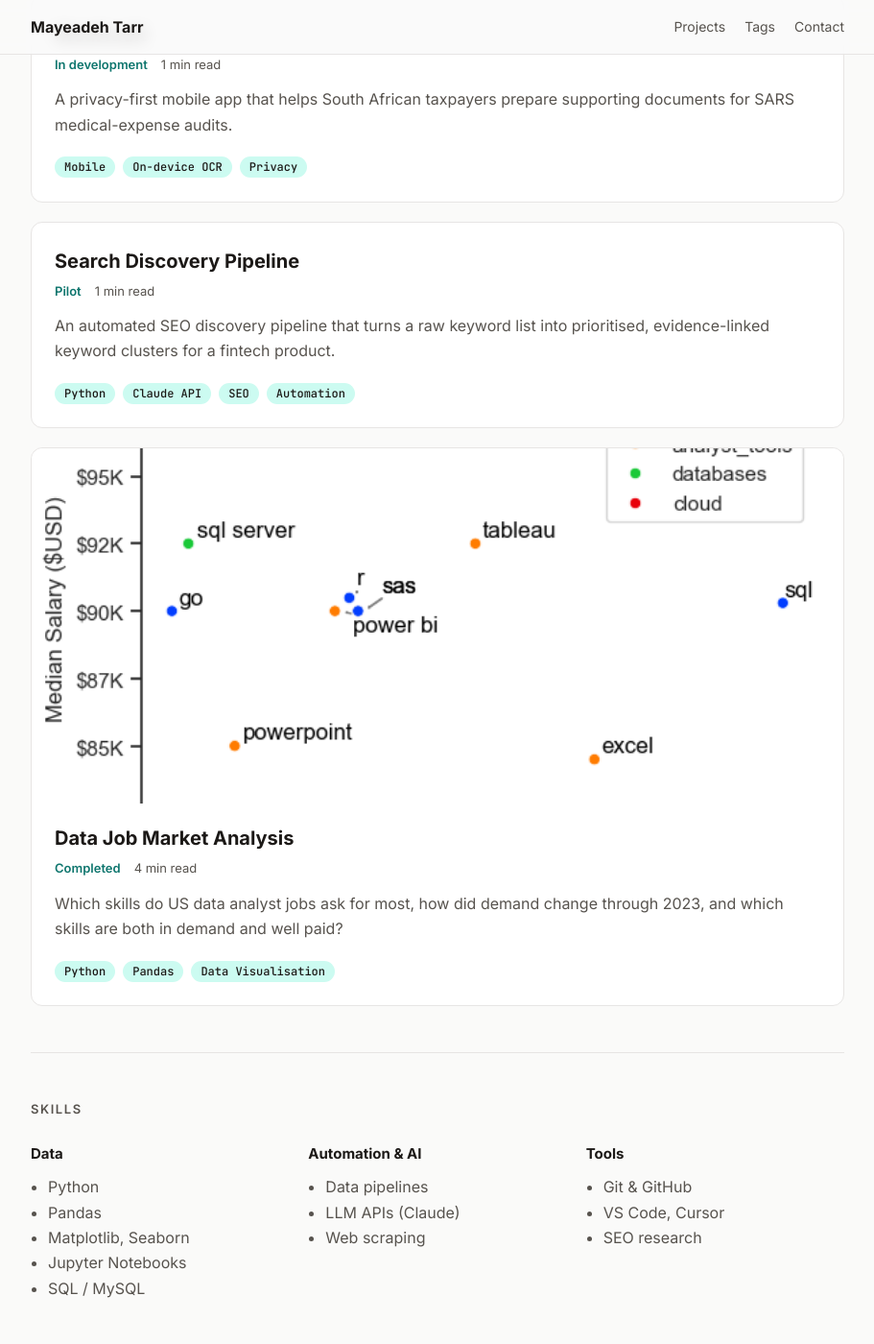
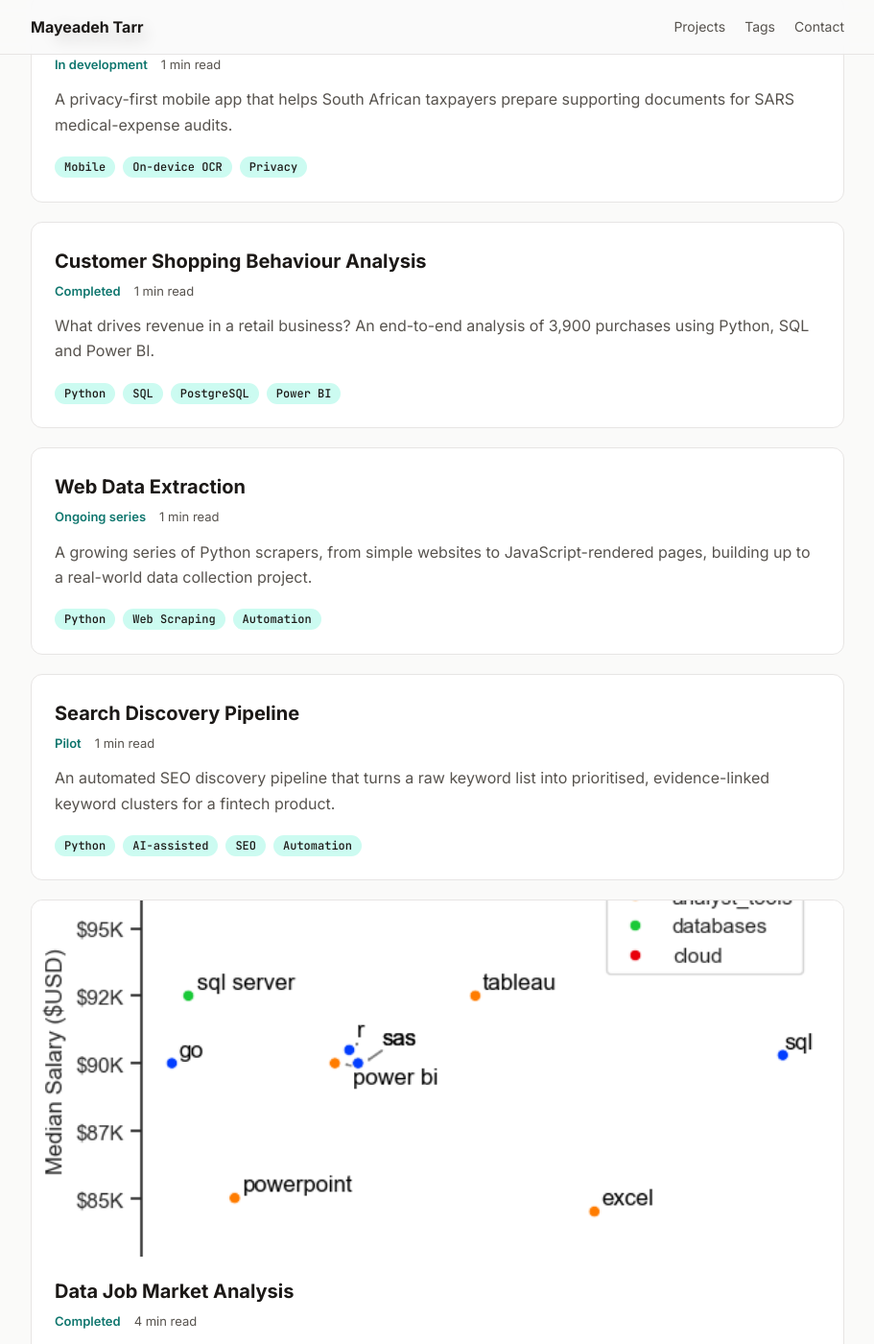
Before and after one commit to maytarr/maytarr.github.io, a Jekyll site: the page built from index.html, in a window 1280 px wide and 1400 px high, scrolled down 725 px. Shown: the whole window at 96% size, without its empty margins (184-1095 px from the left). Built offline with Jekyll 4.4.1, drawn with Linux system fonts in a browser that asks for light colours.

Commit message:
Add Customer Shopping Behaviour and Web Data Extraction projects; retag Search Discovery
Co-Authored-By: Claude Opus 5.5 <noreply@anthropic.com>

```diff
--- /dev/null
+++ b/_projects/customer-shopping-behaviour.md
@@ -0,0 +1,30 @@
+---
+title: Customer Shopping Behaviour Analysis
+description: What drives revenue in a retail business? An end-to-end analysis of 3,900 purchases using Python, SQL and Power BI.
+date: 2026-08-19
+status: Completed
+tags: [Python, SQL, PostgreSQL, Power BI]
+github: https://github.com/maytarr/customer-shopping-behaviour-analysis
+---
+
+This project follows a retail dataset of 3,900 customer purchases from raw data all the way to a business presentation. It's based on [Amlan Mohanty's data analyst portfolio project tutorial](https://www.youtube.com/watch?v=5PrZvPeUw60).
+
+## What I did
+
+1. **Cleaned the data in Python:** filled in missing review ratings, added age groups and purchase-frequency fields, and checked for redundant columns.
+2. **Loaded it into PostgreSQL** and answered business questions with SQL.
+3. **Built a Power BI dashboard** and a slide deck to present the findings.
+
+## The business questions
+
+- Do male or female customers bring in more revenue?
+- Which customers used a discount but still spent more than average?
+- Which products have the best reviews?
+- Does express shipping go with bigger purchases?
+- Do subscribers spend more than other customers?
+- Which products rely most on discounts?
+- How do customers split into new, returning and loyal groups?
+- What are the best-selling products in each category?
+- Are repeat buyers more likely to subscribe?
+
+The code, SQL queries, dashboard and presentation are in the [GitHub repository](https://github.com/maytarr/customer-shopping-behaviour-analysis).
--- a/_projects/search-discovery.md
+++ b/_projects/search-discovery.md
@@ -3,7 +3,7 @@ title: Search Discovery Pipeline
 description: An automated SEO discovery pipeline that turns a raw keyword list into prioritised, evidence-linked keyword clusters for a fintech product.
 date: 2026-06-16
 status: Pilot
-tags: [Python, Claude API, SEO, Automation]
+tags: [Python, AI-assisted, SEO, Automation]
 ---
 
 SEO discovery is usually slow, manual work: clean a keyword export, group it by hand, judge what each group means, then decide what to build. This pipeline automates that process for a fintech product.
--- /dev/null
+++ b/_projects/web-data-extraction.md
@@ -0,0 +1,20 @@
+---
+title: Web Data Extraction
+description: A growing series of Python scrapers, from simple websites to JavaScript-rendered pages, building up to a real-world data collection project.
+date: 2026-06-17
+status: Ongoing series
+tags: [Python, Web Scraping, Automation]
+github: https://github.com/maytarr/web-data-extraction
+---
+
+A lot of useful data lives on websites rather than in neat downloadable files. This series is about getting that data out, cleanly and politely, and into a format you can actually analyse.
+
+## The series so far
+
+**1. Static websites.** Scrapers for two sandbox sites built for learning: one collects all 1,000 books from [Books to Scrape](http://books.toscrape.com/) (title, price, stock and star rating), and the other collects 100 quotes from [Quotes to Scrape](http://quotes.toscrape.com/). They follow the "next page" links until there are none left, pause between requests so they don't overload the site, retry when a request fails, and save the results as CSV, a SQLite database and Excel.
+
+**2. JavaScript-rendered websites.** The [JavaScript version of Quotes to Scrape](https://quotes.toscrape.com/js/) doesn't put its quotes in the page the usual way, so a normal scraper finds nothing. The quotes turned out to be hidden inside the page's code as a block of data, which the scraper finds, cuts out and converts into a table.
+
+**3. A real-world project.** Coming next.
+
+The code for each part is in the [GitHub repository](https://github.com/maytarr/web-data-extraction).
```
